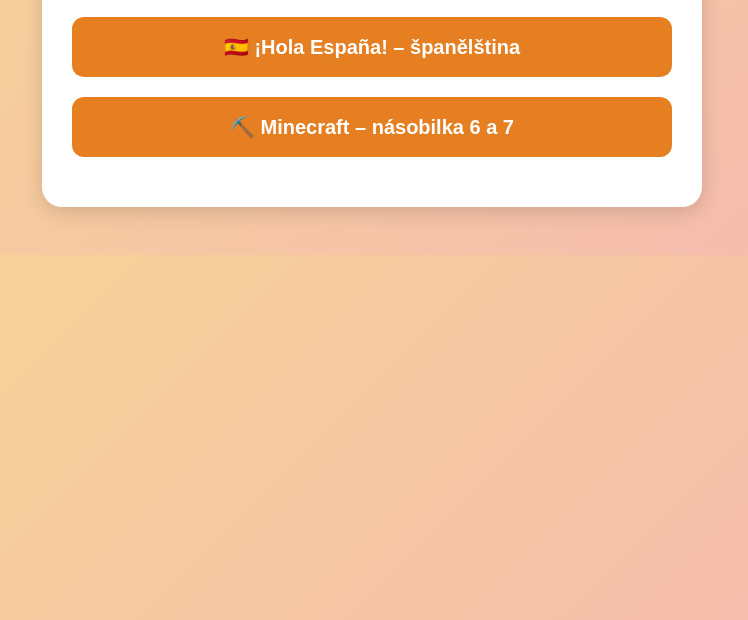
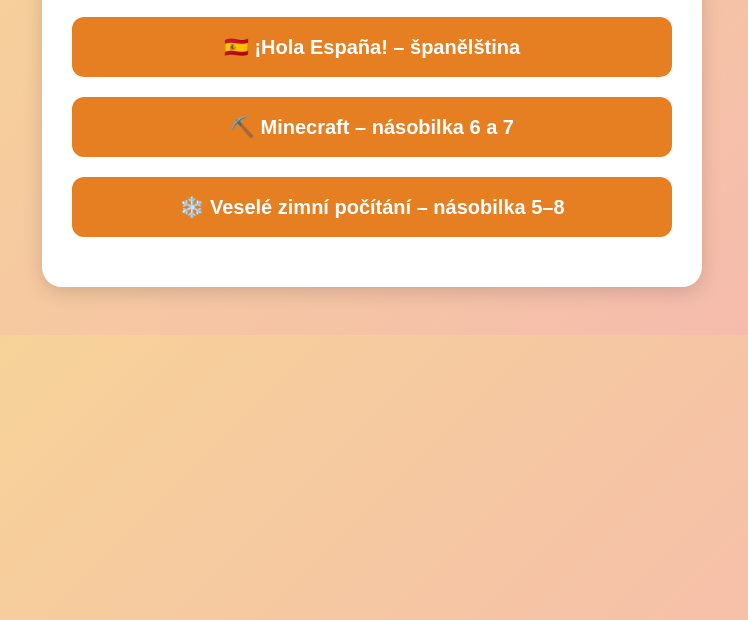
Before and after one commit to vokralova/-koln-hry, a plain HTML site: page index.html in a window 1280 px wide. Shown: the part 180-800 px from the top of the page, without its empty margins (268-1016 px from the left). Drawn offline with Linux system fonts and the light colour scheme.

Commit message:
Update index.html

```diff
--- a/index.html
+++ b/index.html
@@ -45,6 +45,7 @@ a:hover {
 
 <a href="minecraft_nasobilka_7.html">⛏️ Minecraft – násobilka 6 a 7</a>
 
+<a href="matematicka_vyzva_nasobeni_5_8.html">❄️ Veselé zimní počítání – násobilka 5–8</a>
 </div>
 </body>
 </html>
```
